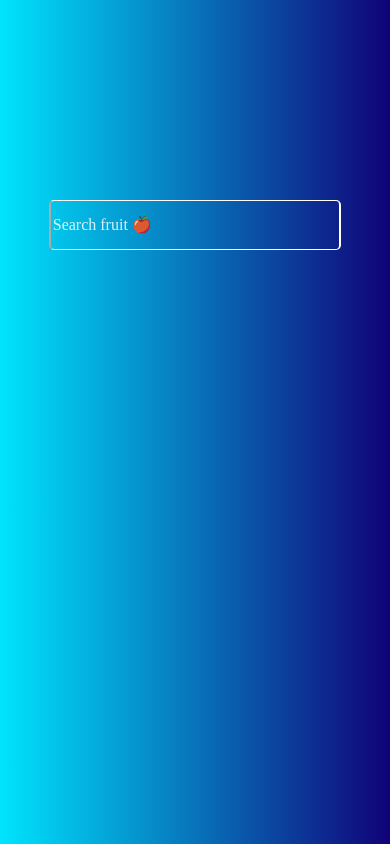
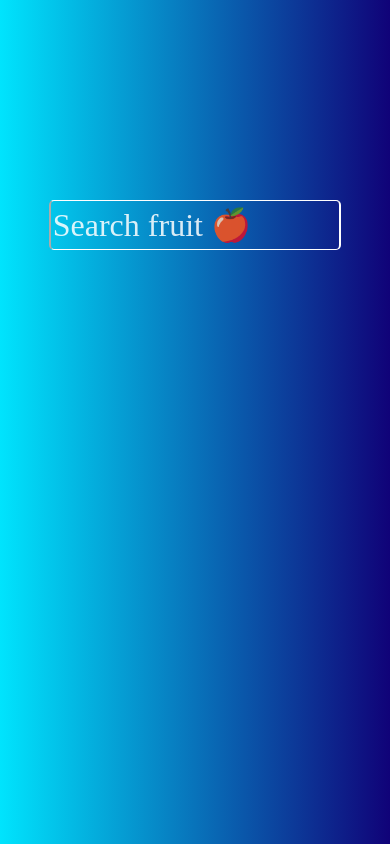
Before and after one commit to MattOzuna/Fruit_Search_Project, a plain HTML site: page index.html in a window 390 px wide. Drawn offline with nearby package versions, Linux system fonts and the light colour scheme.

Commit message:
correct media query change

```diff
--- a/style.css
+++ b/style.css
@@ -41,7 +41,7 @@ input::placeholder {
 .search-container .suggestions {
   margin-left: auto;
   margin-right: auto;
-  width: 75%;
+  width: 400px;
 }
 
 .search-container input {
@@ -78,15 +78,15 @@ ul li:hover {
   background-color: hsla(0, 0%, 100%, 50%) ;
 }
 
-@media (min-width: 750px){
+@media (max-width: 750px){
   .search-container input,
   .search-container .suggestions  {
-    width: 400px;
+    width: 65%;
     font-size: 1.5rem;
   }
 }
 
-@media (min-width: 600px){
+@media (max-width: 600px){
   .search-container input,
   .search-container .suggestions  {
     width: 75%;
```
